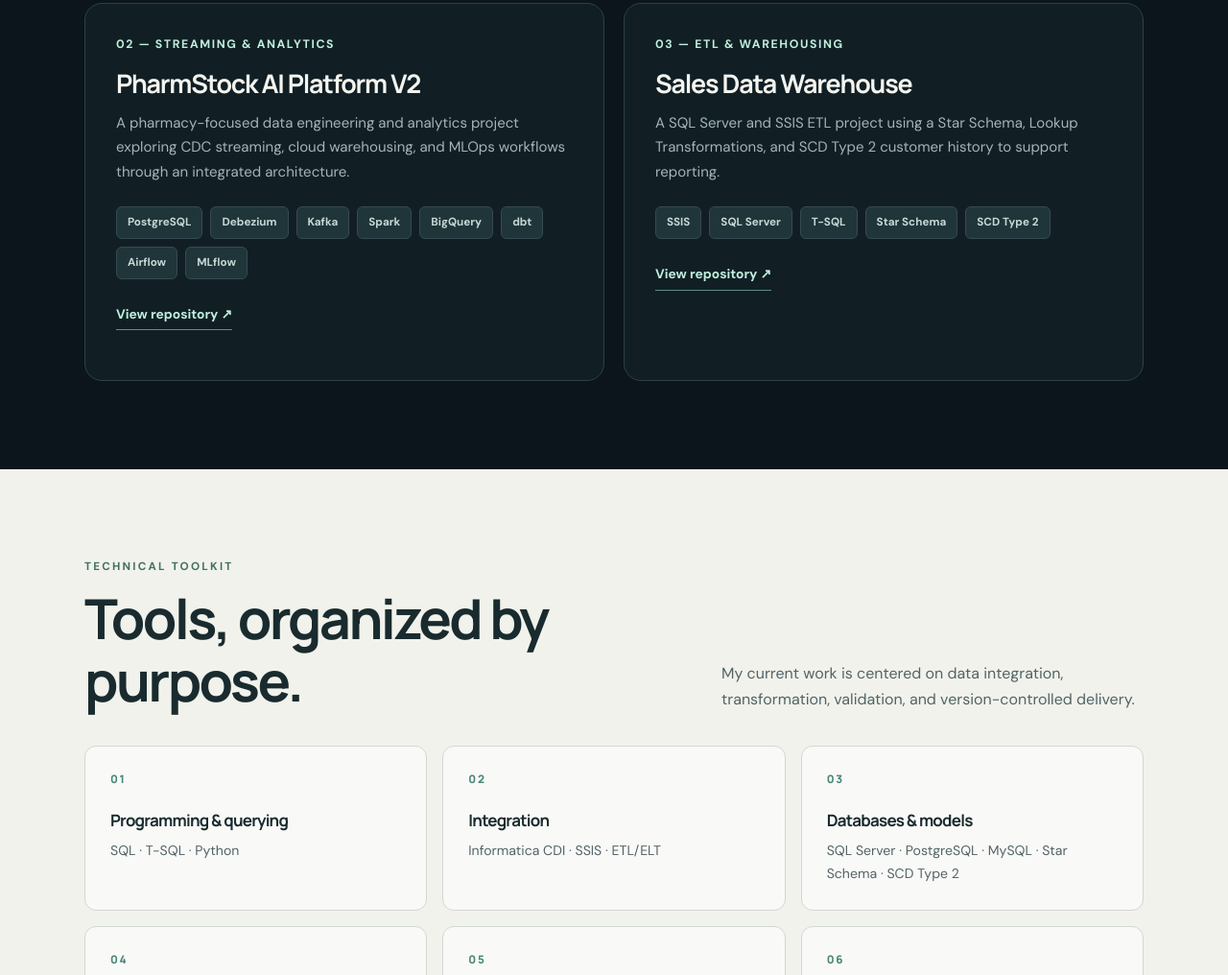
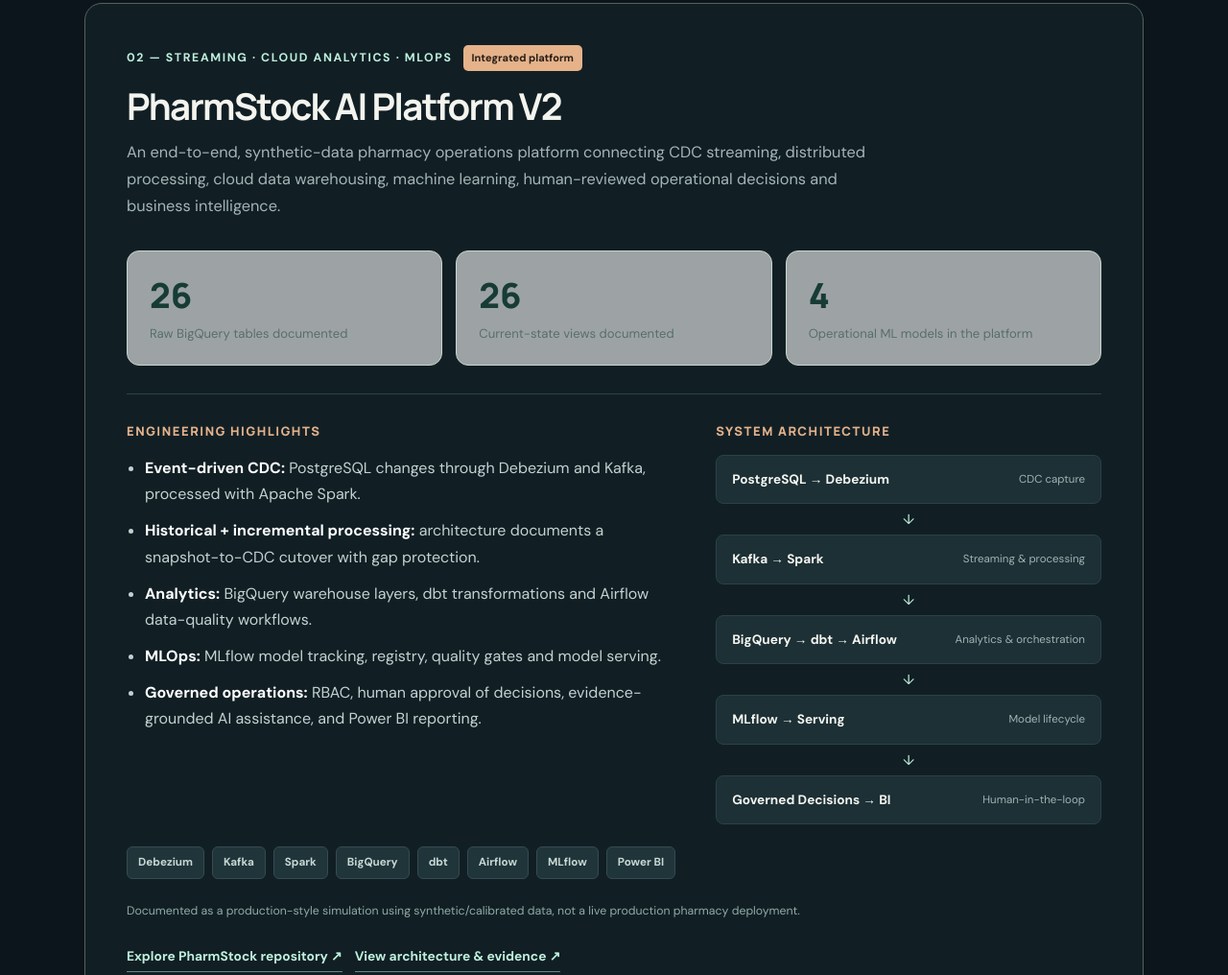
Before and after one commit to Aya-Abdel-Nasser/aya-abdel-nasser.github.io, a plain HTML site: page index.html in a window 1280 px wide. Shown: the part 2758-3774 px from the top of the page at 96% size. Drawn offline with Linux system fonts and the light colour scheme.

Commit message:
Expand PharmStock showcase with CDC, MLOps and governed decision architecture

```diff
--- a/index.html
+++ b/index.html
@@ -71,8 +71,30 @@ footer{padding:27px 0;border-top:1px solid var(--border);color:#9cafaa;font-size
 <div class="tags"><span class="tag">SQL Server</span><span class="tag">Informatica CDI</span><span class="tag">dbt Core</span><span class="tag">Python</span><span class="tag">GitHub Actions</span><span class="tag">Docker</span></div>
 <div class="project-footer"><a href="https://github.com/Aya-Abdel-Nasser/commerce-analytics-platform" target="_blank" rel="noopener noreferrer">Explore repository ↗</a><a href="https://github.com/Aya-Abdel-Nasser/commerce-analytics-platform/blob/main/docs/validation/reports/BRONZE_INITIAL_SNAPSHOT_SIGNOFF_2026-10-22.md" target="_blank" rel="noopener noreferrer">Validation evidence ↗</a><a href="https://github.com/Aya-Abdel-Nasser/commerce-analytics-platform/blob/main/docs/validation/CUSTOMER_CI_INTEGRATION_SIGNOFF_20261106.md" target="_blank" rel="noopener noreferrer">CI evidence ↗</a></div>
 </div></article>
-<div class="project-row">
-<article class="project"><div class="project-body"><div class="project-top"><span class="project-number">02 — Streaming & Analytics</span></div><h3>PharmStock AI Platform V2</h3><p class="project-intro">A pharmacy-focused data engineering and analytics project exploring CDC streaming, cloud warehousing, and MLOps workflows through an integrated architecture.</p><div class="tags"><span class="tag">PostgreSQL</span><span class="tag">Debezium</span><span class="tag">Kafka</span><span class="tag">Spark</span><span class="tag">BigQuery</span><span class="tag">dbt</span><span class="tag">Airflow</span><span class="tag">MLflow</span></div><div class="project-footer"><a href="https://github.com/Aya-Abdel-Nasser/pharmstock-ai-platform" target="_blank" rel="noopener noreferrer">View repository ↗</a></div></div></article>
+<article class="project project-feature" style="border-color:#58615a"><div class="project-body">
+<div class="project-top"><span class="project-number">02 — Streaming · Cloud Analytics · MLOps</span><span class="status" style="background:#e5b28a;color:#271d16">Integrated platform</span></div>
+<h3>PharmStock AI Platform V2</h3>
+<p class="project-intro">An end-to-end, synthetic-data pharmacy operations platform connecting CDC streaming, distributed processing, cloud data warehousing, machine learning, human-reviewed operational decisions and business intelligence.</p>
+<div class="metric-grid"><div class="metric"><strong>26</strong><span>Raw BigQuery tables documented</span></div><div class="metric"><strong>26</strong><span>Current-state views documented</span></div><div class="metric"><strong>4</strong><span>Operational ML models in the platform</span></div></div>
+<div class="project-divider"></div><div class="project-inside">
+<div><h4>Engineering highlights</h4><ul class="outcomes">
+<li><b>Event-driven CDC:</b> PostgreSQL changes through Debezium and Kafka, processed with Apache Spark.</li>
+<li><b>Historical + incremental processing:</b> architecture documents a snapshot-to-CDC cutover with gap protection.</li>
+<li><b>Analytics:</b> BigQuery warehouse layers, dbt transformations and Airflow data-quality workflows.</li>
+<li><b>MLOps:</b> MLflow model tracking, registry, quality gates and model serving.</li>
+<li><b>Governed operations:</b> RBAC, human approval of decisions, evidence-grounded AI assistance, and Power BI reporting.</li>
+</ul></div>
+<div><h4>System architecture</h4><div class="pipeline">
+<div class="pipeline-step"><b>PostgreSQL → Debezium</b><small>CDC capture</small></div><div class="pipeline-arrow">↓</div>
+<div class="pipeline-step"><b>Kafka → Spark</b><small>Streaming & processing</small></div><div class="pipeline-arrow">↓</div>
+<div class="pipeline-step"><b>BigQuery → dbt → Airflow</b><small>Analytics & orchestration</small></div><div class="pipeline-arrow">↓</div>
+<div class="pipeline-step"><b>MLflow → Serving</b><small>Model lifecycle</small></div><div class="pipeline-arrow">↓</div>
+<div class="pipeline-step"><b>Governed Decisions → BI</b><small>Human-in-the-loop</small></div></div></div></div>
+<div class="tags"><span class="tag">Debezium</span><span class="tag">Kafka</span><span class="tag">Spark</span><span class="tag">BigQuery</span><span class="tag">dbt</span><span class="tag">Airflow</span><span class="tag">MLflow</span><span class="tag">Power BI</span></div>
+<p class="project-note">Documented as a production-style simulation using synthetic/calibrated data, not a live production pharmacy deployment.</p>
+<div class="project-footer"><a href="https://github.com/Aya-Abdel-Nasser/pharmstock-ai-platform" target="_blank" rel="noopener noreferrer">Explore PharmStock repository ↗</a><a href="https://github.com/Aya-Abdel-Nasser/pharmstock-ai-platform#-system-architecture" target="_blank" rel="noopener noreferrer">View architecture & evidence ↗</a></div>
+</div></article>
+<div class="project-row" style="grid-template-columns:1fr">
 <article class="project"><div class="project-body"><div class="project-top"><span class="project-number">03 — ETL & Warehousing</span></div><h3>Sales Data Warehouse</h3><p class="project-intro">A SQL Server and SSIS ETL project using a Star Schema, Lookup Transformations, and SCD Type 2 customer history to support reporting.</p><div class="tags"><span class="tag">SSIS</span><span class="tag">SQL Server</span><span class="tag">T-SQL</span><span class="tag">Star Schema</span><span class="tag">SCD Type 2</span></div><div class="project-footer"><a href="https://github.com/Aya-Abdel-Nasser/End-to-End-Sales-DataWarehouse-ETL" target="_blank" rel="noopener noreferrer">View repository ↗</a></div></div></article>
 </div>
 </div></section>
```
